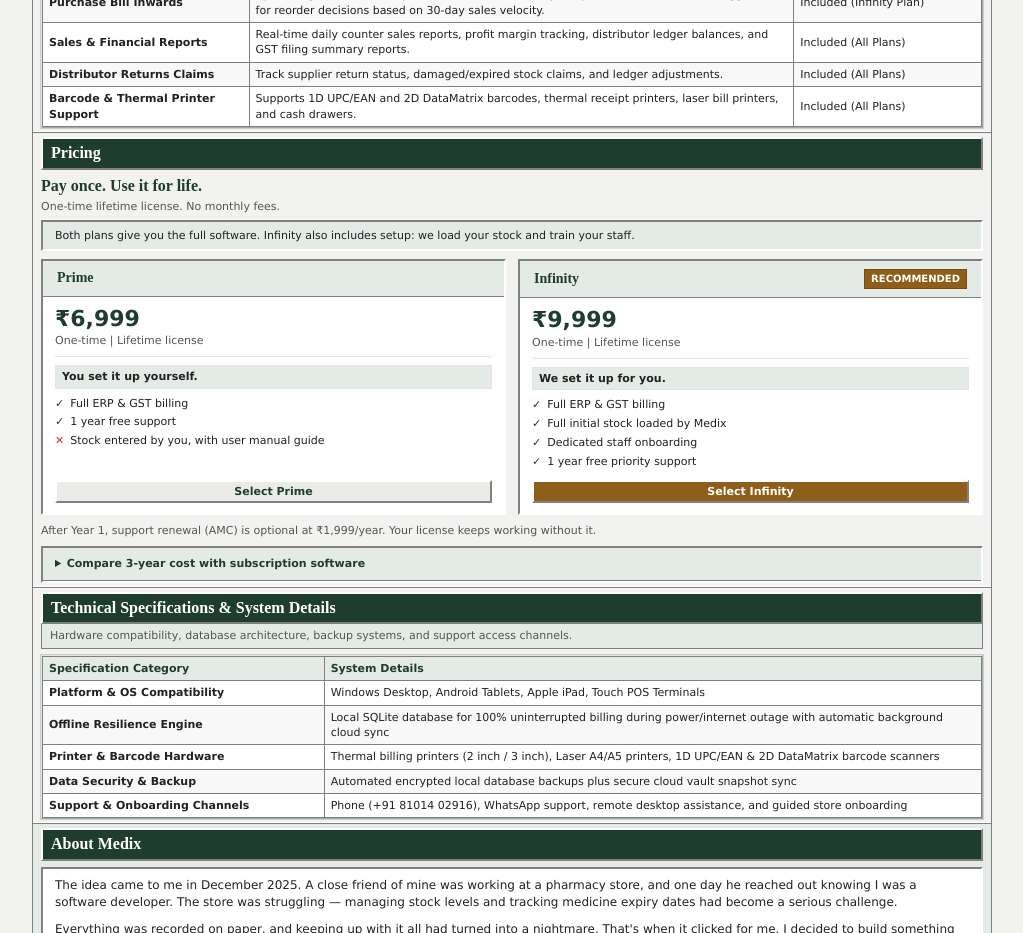
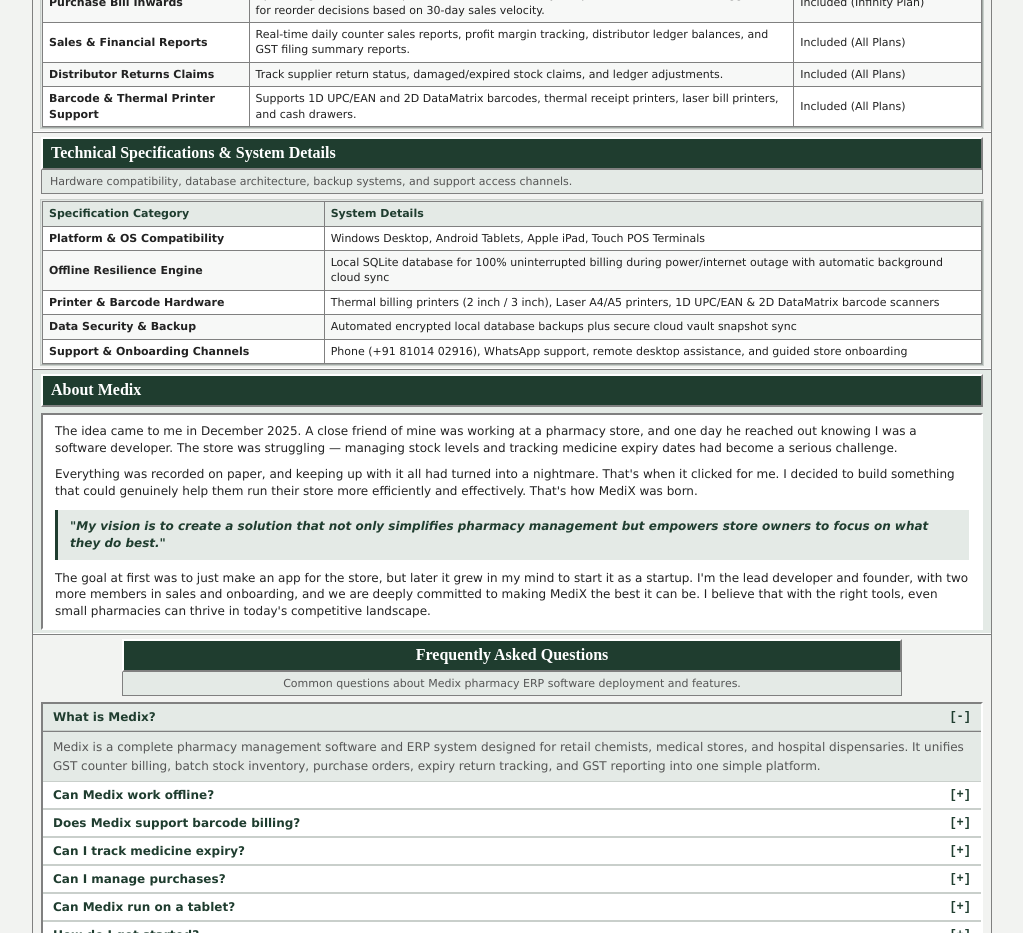
Before and after one commit to tarekulislam03/medix.landing.page, a React (Vite) app: page / in a window 1280 px wide. Shown: the part 1060-1993 px from the top of the page, without its empty margins (128-1151 px from the left). Built offline with nearby package versions, Linux system fonts and the light colour scheme.

Commit message:
removed pricing section

```diff
--- a/src/pages/HomePage.tsx
+++ b/src/pages/HomePage.tsx
@@ -133,10 +133,7 @@
           <FeatureTable />
         </div>
 
-        {/* PRICING tab */}
-        <div className="tab-section" data-tabs="pricing">
-          <PricingSection onOpenDemo={handleOpenDemo} />
-        </div>
+
 
         {/* SPECS tab */}
         <div className="tab-section" data-tabs="specs">
```
